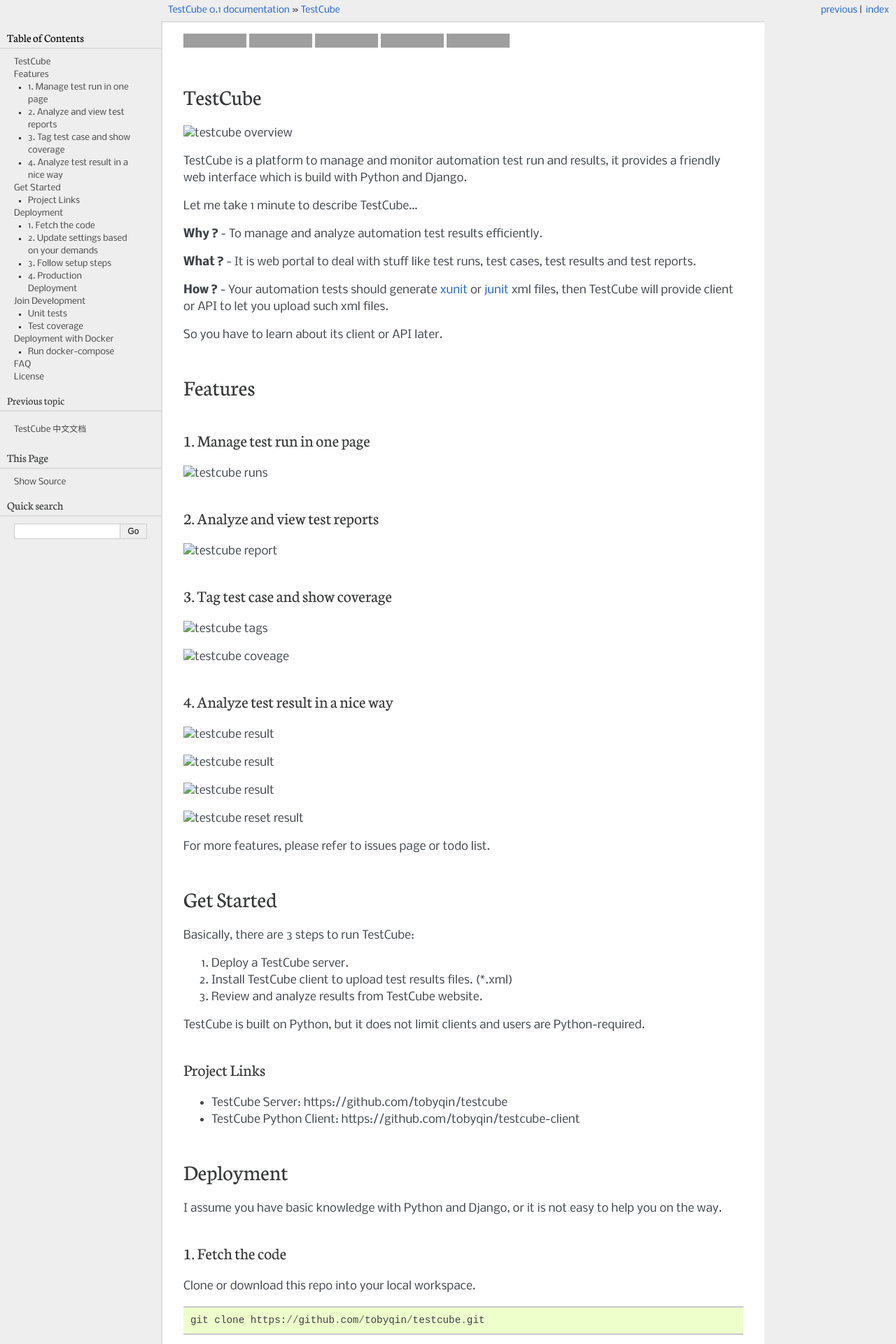
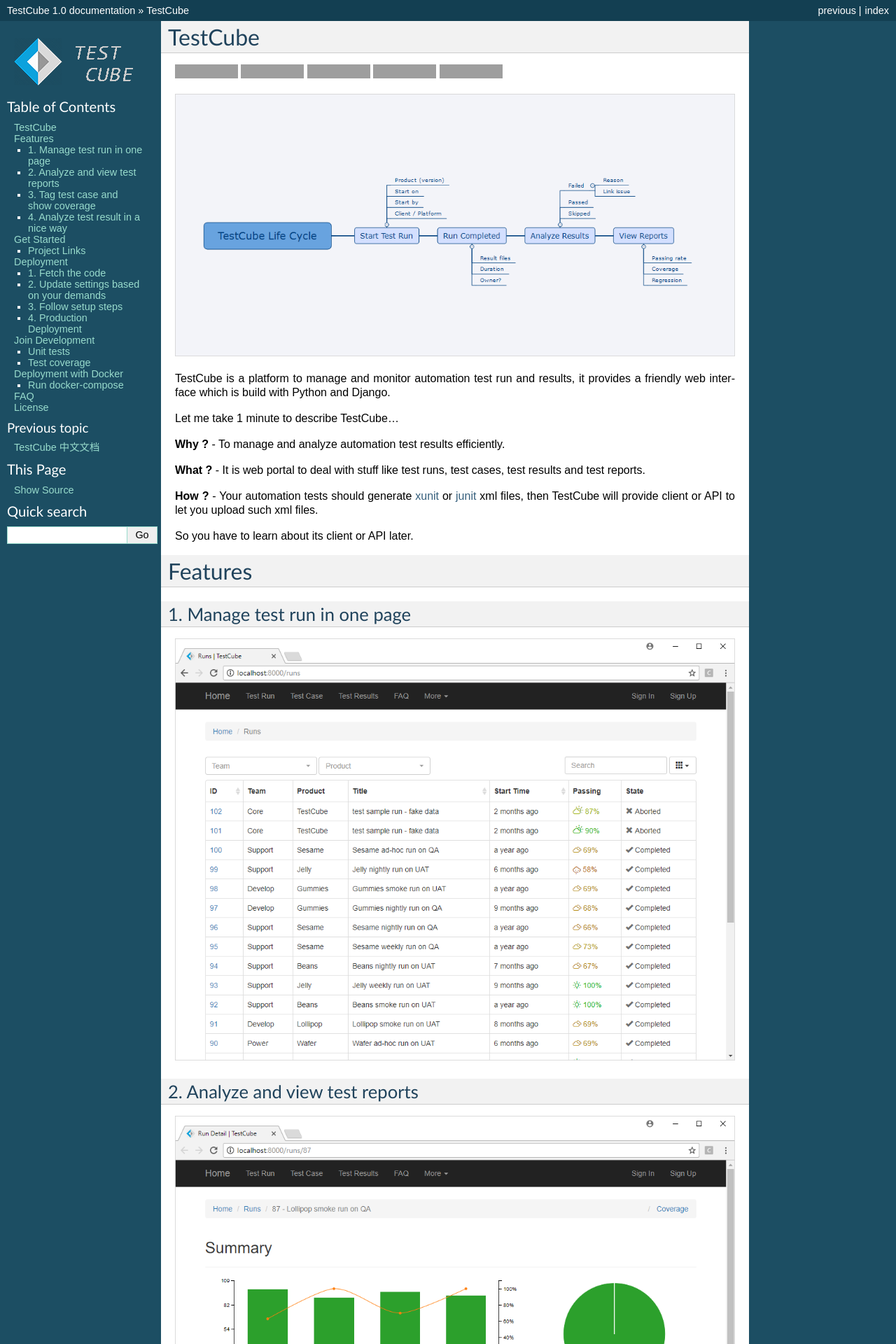
Before and after one commit to tobyqin/testcube, a Sphinx documentation site: the page built from docs/testcube.md, in a window 1280 px wide. Shown: the top 1920 px of the page at 70% size. Built offline with Sphinx 7.4.7, drawn with Linux system fonts in a browser that asks for light colours; some of the changed text lies outside the part shown; grey boxes are pictures that could not be loaded.

Commit message:
update docs.

```diff
--- a/docs/conf.py
+++ b/docs/conf.py
@@ -42,16 +42,16 @@
 
 # General information about the project.
 project = 'TestCube'
-copyright = """2017, Toby Qin"""
+copyright = """2018, Toby Qin"""
 
 # The version info for the project you're documenting, acts as replacement for
 # |version| and |release|, also used in various other places throughout the
 # built documents.
 #
 # The short X.Y version.
-version = '0.1'
+version = '1.0'
 # The full version, including alpha/beta/rc tags.
-release = '0.1'
+release = '1.0'
 
 # The language for content autogenerated by Sphinx. Refer to documentation
 # for a list of supported languages.
@@ -92,7 +92,7 @@
 
 # The theme to use for HTML and HTML Help pages.  See the documentation for
 # a list of builtin themes.
-html_theme = 'pyramid'
+html_theme = 'default'
 
 # Theme options are theme-specific and customize the look and feel of a theme
 # further.  For a list of options available for each theme, see the
@@ -111,7 +111,7 @@
 
 # The name of an image file (relative to this directory) to place at the top
 # of the sidebar.
-# html_logo = None
+html_logo = 'images/logo.png'
 
 # The name of an image file (within the static path) to use as favicon of the
 # docs.  This file should be a Windows icon file (.ico) being 16x16 or 32x32
--- a/docs/index.rst
+++ b/docs/index.rst
@@ -2,13 +2,13 @@
 ================
 
 TestCube 是一个用于管理自动化测试结果的平台，基于Python和Django搭建。
-由于软件领域很多术语用英文描述更准备（不别扭），所以该软件并没有中文化，有能力的同学建议直接阅读和使用英文文档。
+由于软件领域很多术语用英文描述更准确（不别扭），所以该软件并没有汉化，有能力的同学建议直接到项目主页查阅英文文档。
 
-- https://github.com/tobyqin/testcube/blob/master/README.md。
+- https://github.com/tobyqin/testcube
 
 **开始阅读：**
 
 .. toctree::
    :maxdepth: 2
 
-   intro-chs.md
+   testcube.md
--- a/docs/intro-chs.md
+++ b/docs/testcube.md
@@ -1,12 +1,12 @@
+## TestCube
+
 [![Build Status](https://img.shields.io/travis/tobyqin/testcube.svg)](https://travis-ci.org/tobyqin/testcube)
 [![codecov](https://codecov.io/gh/tobyqin/testcube/branch/master/graph/badge.svg)](https://codecov.io/gh/tobyqin/testcube)
 [![Code Climate](https://img.shields.io/codeclimate/github/tobyqin/testcube.svg)](https://codeclimate.com/github/tobyqin/testcube)
 [![GitHub tag](https://img.shields.io/github/tag/tobyqin/testcube.svg)](https://github.com/tobyqin/testcube/releases)
 ![Python Version](https://img.shields.io/badge/python-3.5-green.svg)
 
-## TestCube
-
-![testcube overview](docs/images/testcube-life-cycle.png)
+![testcube overview](images/testcube-life-cycle.png)
 
 TestCube is a platform to manage and monitor automation test run and results, it provides a friendly web interface which is build with Python and Django.
 
@@ -26,28 +26,28 @@
 
 ### 1. Manage test run in one page
 
-![testcube runs](docs/images/testcube-view-runs.png)
+![testcube runs](images/testcube-view-runs.png)
 
 
 ### 2. Analyze and view test reports
 
-![testcube report](docs/images/testcube-view-run-detail.png)
+![testcube report](images/testcube-view-run-detail.png)
 
 ### 3. Tag test case and show coverage
 
-![testcube tags](docs/images/testcube-view-testcase-detail.png)
+![testcube tags](images/testcube-view-testcase-detail.png)
 
-![testcube coveage](docs/images/testcube-view-run-coverage.png)
+![testcube coveage](images/testcube-view-run-coverage.png)
 
 ### 4. Analyze test result in a nice way
 
-![testcube result](docs/images/testcube-view-result-detail.png)
+![testcube result](images/testcube-view-result-detail.png)
 
-![testcube result](docs/images/testcube-view-result-log.png)
+![testcube result](images/testcube-view-result-log.png)
 
-![testcube result](docs/images/testcube-view-result-reason.png)
+![testcube result](images/testcube-view-result-reason.png)
 
-![testcube reset result](docs/images/testcube-view-result-reset.png)
+![testcube reset result](images/testcube-view-result-reset.png)
 
 For more features, please refer to issues page or todo list.
 
```
Also changed, not shown: docs/images/logo.png (added).
